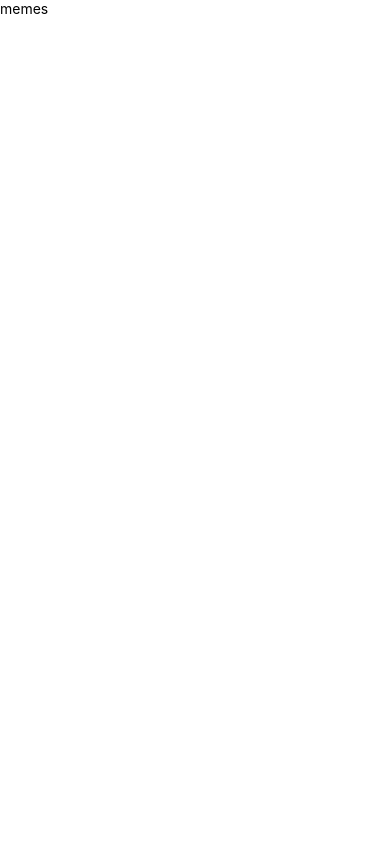
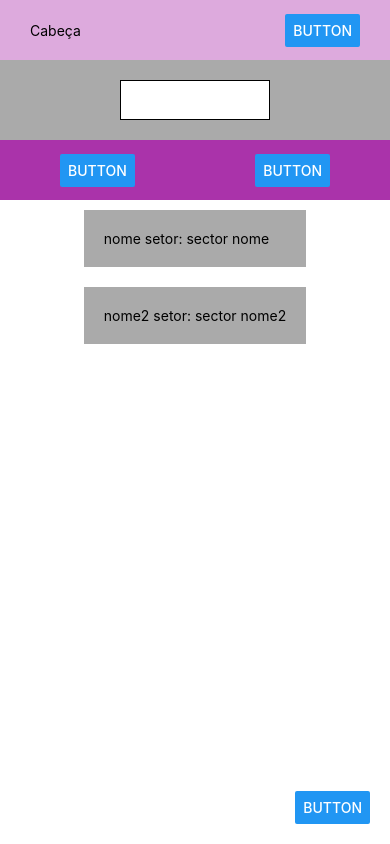
Before and after one commit to Artotz/task-app, a React Native app: screen / in a window 390 px wide. Built offline with nearby package versions, Linux system fonts and the light colour scheme.

Commit message:
feat: added home page

```diff
--- a/data/TodoListContext.tsx
+++ b/data/TodoListContext.tsx
@@ -12,11 +12,41 @@ type ContextValues = {
   findSectorById: (id: Sector["id"]) => Sector | undefined;
 };
 
-const TodoListContext = createContext({} as any);
+const TodoListContext = createContext({} as ContextValues);
 
 export function TodoListProvider({ children }: { children: any }) {
-  const [todoList, setTodoList] = useState<ContextValues["todoList"]>([]);
-  const [sectorList, setSectorList] = useState<ContextValues["sectorList"]>([]);
+  const [todoList, setTodoList] = useState<ContextValues["todoList"]>([
+    {
+      id: "1",
+      name: "nome",
+      description: "descrição",
+      dueDate: new Date(),
+      sectorId: "1",
+      priority: "Média",
+      status: "Em andamento",
+    },
+    {
+      id: "2",
+      name: "nome2",
+      description: "descrição2",
+      dueDate: new Date(),
+      sectorId: "2",
+      priority: "Alta",
+      status: "Pendente",
+    },
+  ]);
+  const [sectorList, setSectorList] = useState<ContextValues["sectorList"]>([
+    {
+      id: "1",
+      name: "sector nome",
+      color: "#A00",
+    },
+    {
+      id: "2",
+      name: "sector nome2",
+      color: "#0A0",
+    },
+  ]);
 
   const addTodo: ContextValues["addTodo"] = (todo) => {
     let todoListCopy = JSON.parse(JSON.stringify(todoList)) as ContextValues["todoList"];
@@ -29,9 +59,7 @@ export function TodoListProvider({ children }: { children: any }) {
   const editTodo: ContextValues["editTodo"] = (todo, id) => {
     let todoListCopy = JSON.parse(JSON.stringify(todoList)) as ContextValues["todoList"];
 
-    todoListCopy = todoListCopy.filter((todo) => {
-      todo.id !== id;
-    });
+    todoListCopy = todoListCopy.filter((todo) => todo.id !== id);
     todoListCopy.push({ ...todo, id });
 
     setTodoList(todoListCopy);
@@ -40,9 +68,7 @@ export function TodoListProvider({ children }: { children: any }) {
   const deleteTodo: ContextValues["deleteTodo"] = (id) => {
     let todoListCopy = JSON.parse(JSON.stringify(todoList)) as ContextValues["todoList"];
 
-    todoListCopy = todoListCopy.filter((todo) => {
-      todo.id !== id;
-    });
+    todoListCopy = todoListCopy.filter((todo) => todo.id !== id);
 
     setTodoList(todoListCopy);
   };
@@ -58,24 +84,21 @@ export function TodoListProvider({ children }: { children: any }) {
   const deleteSector: ContextValues["deleteSector"] = (id) => {
     let sectorListCopy = JSON.parse(JSON.stringify(sectorList)) as ContextValues["sectorList"];
 
-    sectorListCopy = sectorListCopy.filter((sector) => {
-      sector.id !== id;
-    });
+    sectorListCopy = sectorListCopy.filter((sector) => sector.id !== id);
 
     setSectorList(sectorListCopy);
   };
 
   const findSectorById: ContextValues["findSectorById"] = (id) => {
     let sectorListCopy = JSON.parse(JSON.stringify(sectorList)) as ContextValues["sectorList"];
-    let sector = sectorListCopy.find((sector) => {
-      sector.id == id;
-    });
+    let sector = sectorListCopy.find((sector) => sector.id === id);
     return sector;
   };
 
   return (
     <TodoListContext.Provider
-      value={{
+      value={
+        {
           todoList,
           sectorList,
           addTodo,
@@ -84,7 +107,8 @@ export function TodoListProvider({ children }: { children: any }) {
           addSector,
           deleteSector,
           findSectorById,
-      }}
+        } as ContextValues
+      }
     >
       {children}
     </TodoListContext.Provider>
--- a/package.json
+++ b/package.json
@@ -10,9 +10,11 @@
   },
   "dependencies": {
     "expo": "~49.0.7",
-    "expo-status-bar": "~1.6.0",
     "react": "18.2.0",
-    "react-native": "0.72.3"
+    "react-native": "0.72.3",
+    "react-native-modal": "^13.0.1",
+    "react-native-screens": "~3.22.0",
+    "react-native-safe-area-context": "4.6.3"
   },
   "devDependencies": {
     "@babel/core": "^7.20.0",
--- a/pages/Home/index.tsx
+++ b/pages/Home/index.tsx
@@ -1,12 +1,187 @@
-import { StatusBar } from "expo-status-bar";
-import { Text, View } from "react-native";
+import { useState } from "react";
+import { Button, FlatList, StatusBar, StyleSheet, Text, TextInput, View } from "react-native";
+import ReactNativeModal from "react-native-modal";
+
 import useTodoList from "../../data/TodoListContext";
 
 export default function Home() {
+  const { todoList, findSectorById } = useTodoList();
+  const [isModalVisible, setIsModalVisible] = useState(false);
+  const [isModal2Visible, setIsModal2Visible] = useState(false);
+
   return (
-    <View>
-      <Text>memes</Text>
-      <StatusBar style="auto" />
+    <View style={styles.container}>
+      <View style={styles.header}>
+        <Text>Cabeça</Text>
+        <Button onPress={() => setIsModal2Visible(true)} title="button"></Button>
+      </View>
+      <View style={styles.textInputArea}>
+        <TextInput style={styles.textInput}></TextInput>
+      </View>
+      <View style={styles.filterInputArea}>
+        <Button title="button"></Button>
+        <Button title="button"></Button>
+      </View>
+      <View style={styles.listArea}>
+        <FlatList
+          data={todoList}
+          renderItem={({ item }) => (
+            <View style={styles.listItem}>
+              <Text>
+                {item.name} setor: {findSectorById(item.sectorId)?.name}
+              </Text>
+            </View>
+          )}
+        />
+      </View>
+      <View style={styles.addButton}>
+        <Button onPress={() => setIsModalVisible(true)} title="button"></Button>
+      </View>
+      <ReactNativeModal
+        style={{ marginHorizontal: 0, marginBottom: 0, marginTop: 180 }}
+        animationIn="slideInUp"
+        animationOut="slideOutDown"
+        backdropTransitionOutTiming={0}
+        isVisible={isModalVisible}
+        onBackButtonPress={() => setIsModalVisible(false)}
+      >
+        <View style={styles.container}>
+          <View style={styles.header}>
+            <Text>Adicionar Tarefa</Text>
+            <Button onPress={() => setIsModalVisible(false)} title="button"></Button>
+          </View>
+          <View
+            style={{
+              flex: 1,
+              alignItems: "center",
+              justifyContent: "space-between",
+              paddingVertical: 50,
+              paddingHorizontal: 20,
+            }}
+          >
+            <View>
+              <Text>Nome</Text>
+              <TextInput style={styles.textInput}></TextInput>
+            </View>
+            <View>
+              <Text>Descrição (opcional)</Text>
+              <TextInput style={styles.textInput}></TextInput>
+            </View>
+            <View style={{ flex: 0, flexDirection: "row", justifyContent: "space-between" }}>
+              <View style={{ paddingHorizontal: 20 }}>
+                <Text>Data limite</Text>
+                <TextInput style={styles.textInput}></TextInput>
+              </View>
+              <View style={{ paddingHorizontal: 20 }}>
+                <Text>Setor</Text>
+                <TextInput style={styles.textInput}></TextInput>
+              </View>
+            </View>
+            <View style={{ flex: 0, flexDirection: "row", justifyContent: "space-between" }}>
+              <View style={{ paddingHorizontal: 20 }}>
+                <Text>Prioridade</Text>
+                <TextInput style={styles.textInput}></TextInput>
+              </View>
+              <View style={{ paddingHorizontal: 20 }}>
+                <Text>Status</Text>
+                <TextInput style={styles.textInput}></TextInput>
+              </View>
+            </View>
+            <View
+              style={{
+                flex: 0,
+                flexDirection: "row",
+              }}
+            >
+              <Button title="Cancelar"></Button>
+              <View style={{ width: 50 }}></View>
+              <Button title="Salvar"></Button>
+            </View>
+          </View>
+        </View>
+      </ReactNativeModal>
+      <ReactNativeModal
+        style={{ marginVertical: 0, marginLeft: 120, marginRight: 0 }}
+        animationIn="slideInRight"
+        animationOut="slideOutRight"
+        backdropTransitionOutTiming={0}
+        isVisible={isModal2Visible}
+        onBackButtonPress={() => setIsModal2Visible(false)}
+      >
+        <View style={styles.container}>
+          <View style={styles.header}>
+            <Text>Task App</Text>
+            <Button onPress={() => setIsModal2Visible(false)} title="button"></Button>
+          </View>
+          <View style={{ padding: 10 }}>
+            <Button title="button"></Button>
+          </View>
+          <View style={{ padding: 10 }}>
+            <Button title="button"></Button>
+          </View>
+        </View>
+      </ReactNativeModal>
+      <StatusBar />
     </View>
   );
 }
+
+const styles = StyleSheet.create({
+  container: {
+    flex: 1,
+    backgroundColor: "#fff",
+  },
+  header: {
+    flex: 1,
+    flexDirection: "row",
+    alignItems: "center",
+    backgroundColor: "#DAD",
+    justifyContent: "space-between",
+    paddingHorizontal: 30,
+    paddingVertical: 10,
+    maxHeight: 60,
+  },
+  textInputArea: {
+    height: 80,
+    alignItems: "center",
+    backgroundColor: "#AAA",
+    justifyContent: "center",
+  },
+  textInput: {
+    width: 150,
+    height: 40,
+    borderWidth: 1,
+    borderColor: "#000",
+    backgroundColor: "#FFF",
+  },
+  filterInputArea: {
+    flex: 1,
+    flexDirection: "row",
+    alignItems: "center",
+    backgroundColor: "#A3A",
+    justifyContent: "space-between",
+    paddingHorizontal: 60,
+    maxHeight: 60,
+  },
+  button: {
+    paddingHorizontal: 20,
+  },
+  listArea: {
+    flex: 1,
+    overflow: "scroll",
+    justifyContent: "center",
+    alignItems: "center",
+  },
+  listItem: {
+    flex: 1,
+    paddingVertical: 20,
+    paddingHorizontal: 20,
+    marginVertical: 10,
+    backgroundColor: "#AAA",
+  },
+  addButton: {
+    position: "absolute",
+    bottom: 20,
+    right: 20,
+  },
+});
--- a/types/todo.ts
+++ b/types/todo.ts
@@ -3,7 +3,7 @@ export type Todo = {
   name: string;
   description?: string;
   dueDate: Date;
-  sector: Sector["id"];
+  sectorId: Sector["id"];
   priority: Priority;
   status: Status;
 };
```
Also changed, not shown: 1 other file (tests, documents, lock files or other folders). Lines whose indentation alone changed are shown as unchanged.
